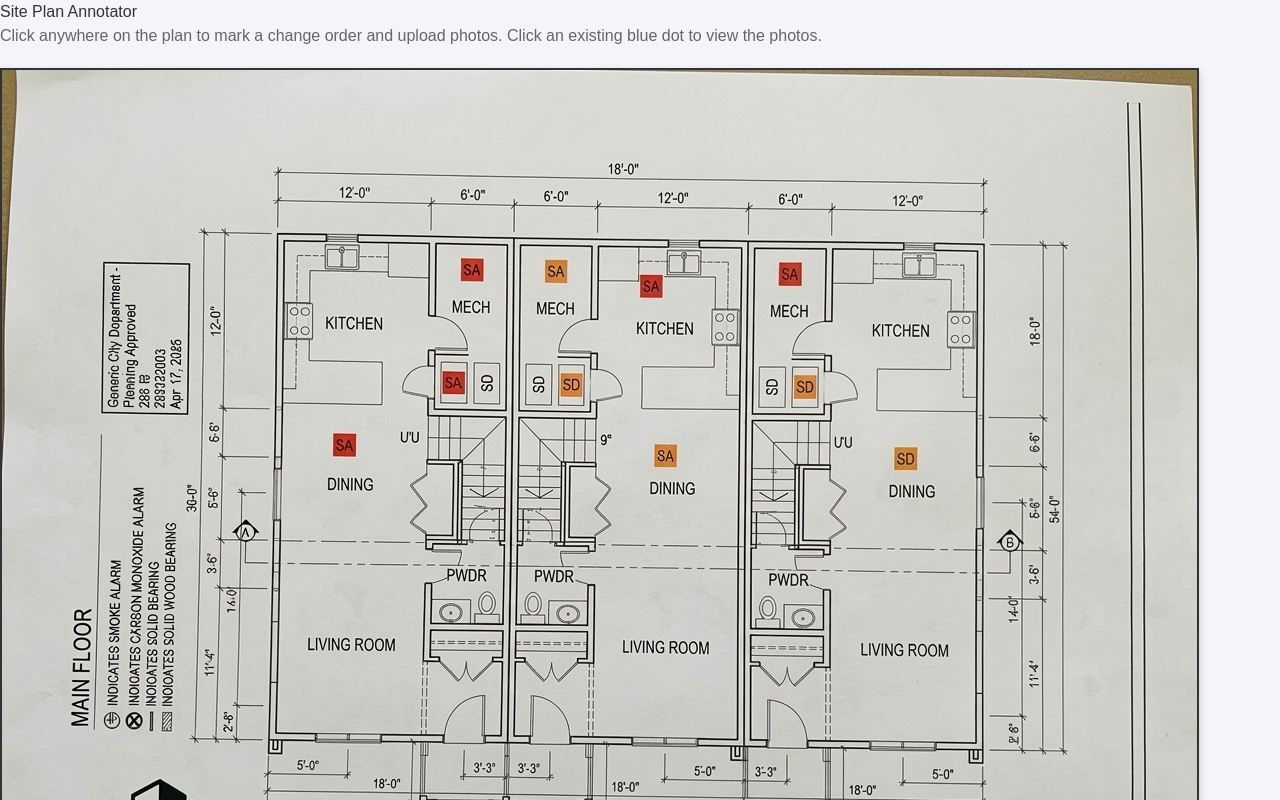
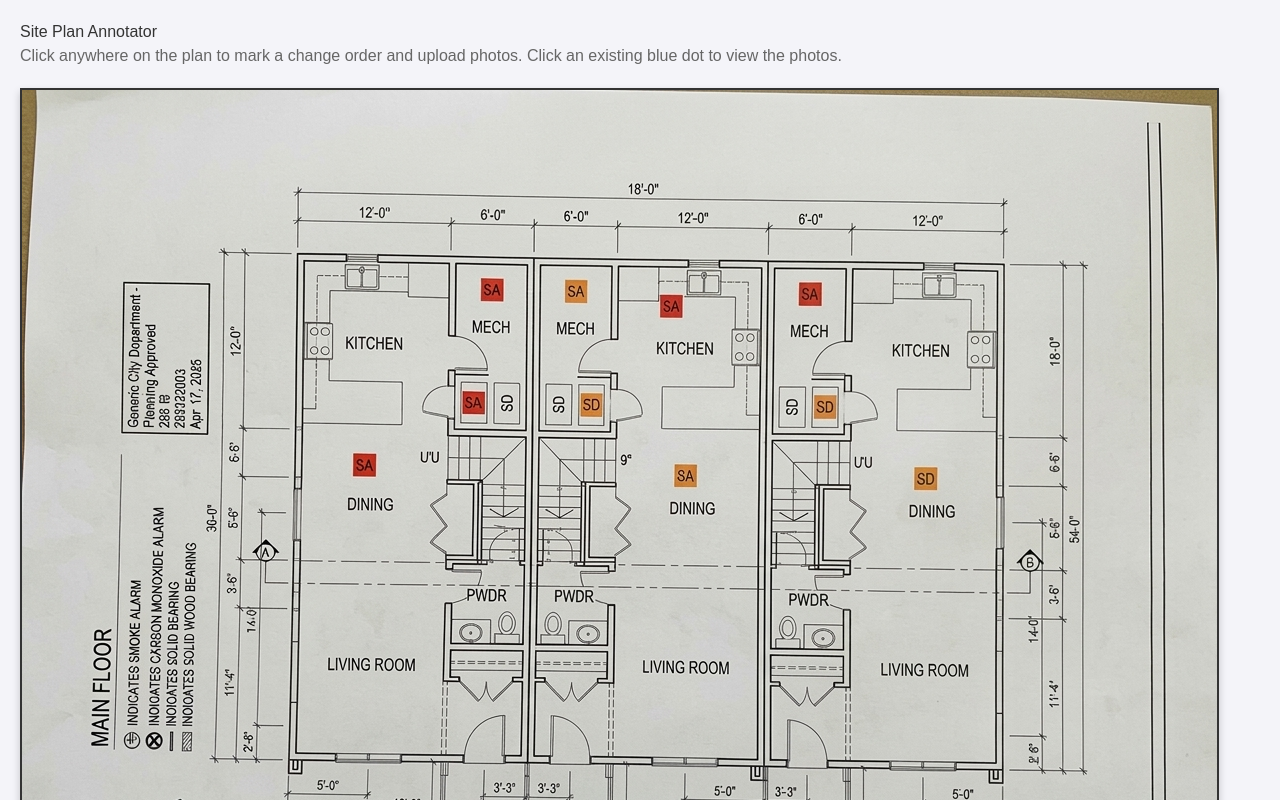
Before and after one commit to techzy/SiteAnnotate, a Next.js app: page /demo in a window 1280 px wide. Shown: the top 800 px of the page. Built offline with nearby package versions, Linux system fonts and the light colour scheme.

Commit message:
added signup page

```diff
--- a/app/components/ui/Navbar.tsx
+++ b/app/components/ui/Navbar.tsx
@@ -22,7 +22,7 @@ export default function Navbar() {
           </Link>
 
           <Link
-            href="/signup"
+            href="https://forms.gle/9kiJELpFALVUWgQp8"
             className="rounded-lg bg-blue-600 px-4 py-2 text-white hover:bg-blue-700 font-medium"
           >
             Signup
--- a/app/demo/page.tsx
+++ b/app/demo/page.tsx
@@ -80,7 +80,7 @@ export default function Annotate() {
   const activeMarker = markers.find(m => m.id === activeMarkerId);
 
   return (
-    <main>
+    <main className='p-5'>
       <h1>Site Plan Annotator</h1>
       <p>Click anywhere on the plan to mark a change order and upload photos. Click an existing blue dot to view the photos.</p>
 
```
Also changed, not shown: app/signup/page.tsx (added).
